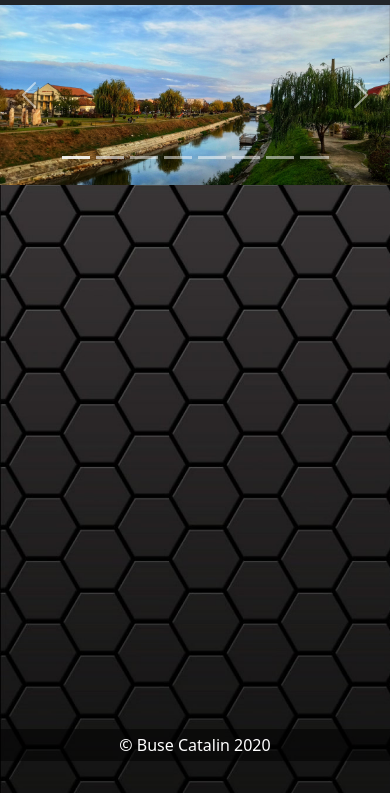
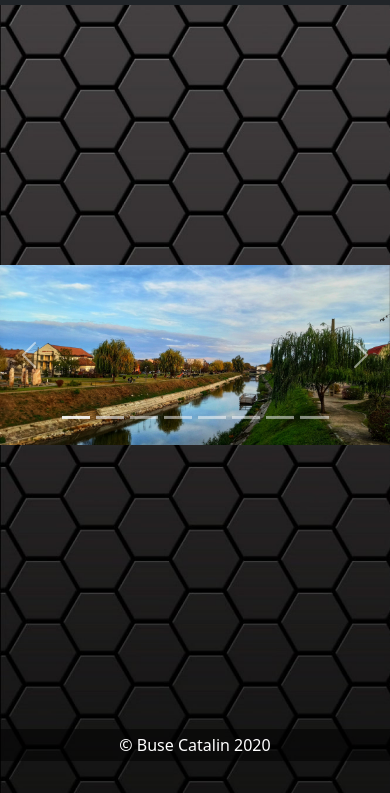
Before and after one commit to buseioncatalin/buseioncatalin.github.io, a plain HTML site: page project7.html in a window 390 px wide. Shown: the part 51-844 px from the top of the page. Drawn offline with nearby package versions, Linux system fonts and the light colour scheme.

Commit message:
19 - carousel goes to middle of screen when in mobile mode

```diff
--- a/style.css
+++ b/style.css
@@ -107,6 +107,13 @@ div.HomeInfo
     margin-left: 1%;
     margin-right: 1%;
   }
+  div.carousel{
+    margin: 0;
+  position: absolute;
+  top: 50%;
+  -ms-transform: translateY(-50%);
+  transform: translateY(-50%);
+  }
 }
 
 .carousel-inner img {
@@ -145,7 +152,7 @@ input[type=submit] {
   cursor: pointer;
 }
 
-/* When moving the mouse over the submit button, add a darker green color */
+/* When moving the mouse over the submit button, change color */
 input[type=submit]:hover {
   background-color: RGB(211, 25, 49);
 }
```
